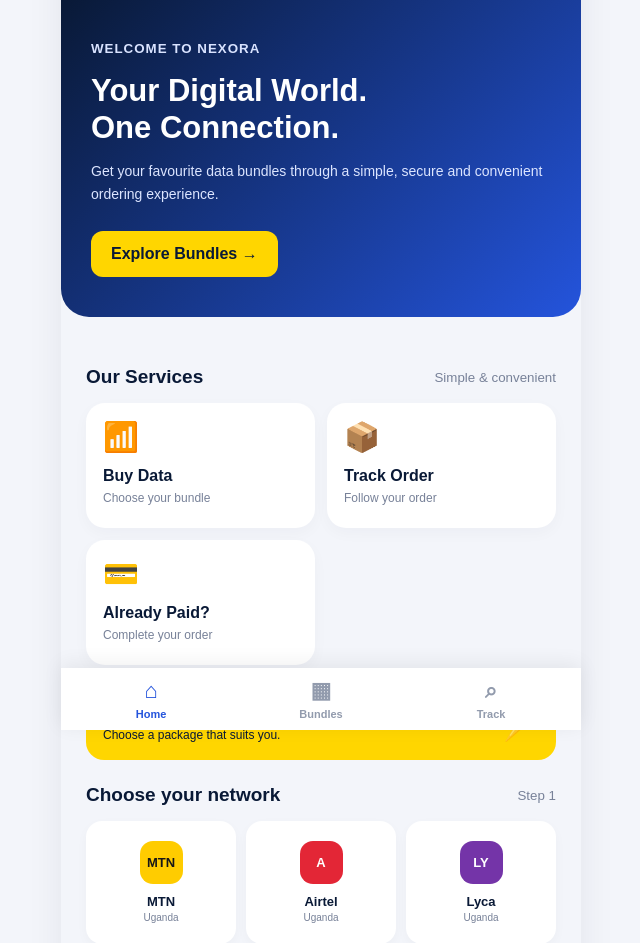
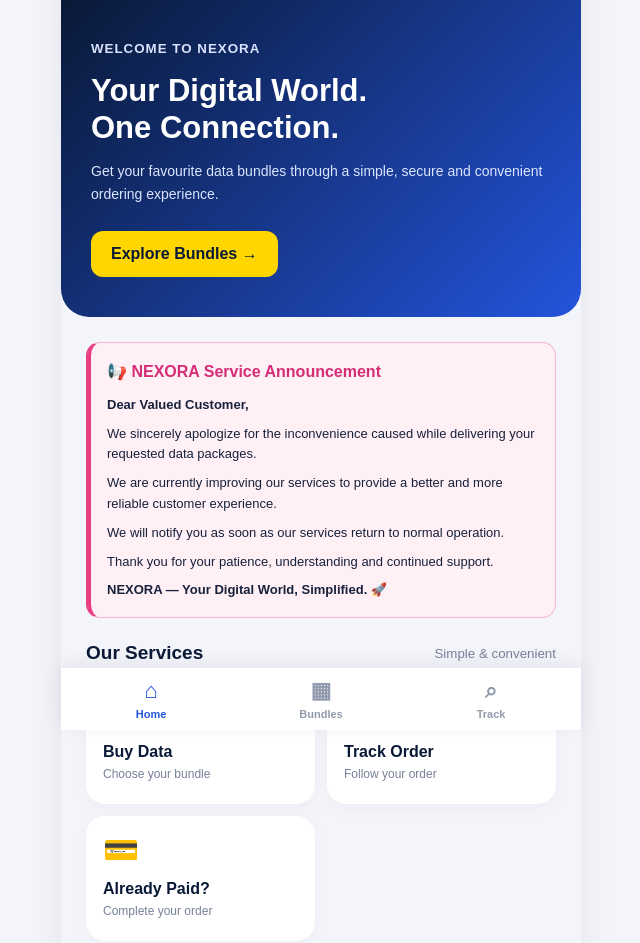
Before and after one commit to mosesksoftware-cyber/NEXORA, a Flask app: page / in a window 1280 px wide. Shown: the part 70-1013 px from the top of the page, without its empty margins (319-959 px from the left). Run offline with Flask 3, Linux system fonts and the light colour scheme; parts of the project's set-up code (start-up, migrations or seed data) failed here and were passed over.

Commit message:
Update index.html

```diff
--- a/templates/index.html
+++ b/templates/index.html
@@ -61,6 +61,25 @@ button,a {-webkit-tap-highlight-color:transparent}
 .promo h3 {margin:0 0 5px;font-size:17px}
 .promo p {margin:0;font-size:12px}
 .promo-icon {font-size:35px}
+.service-announcement {
+    background:#fff0f6;
+    border:1px solid #f3b6d0;
+    border-left:5px solid #e83e83;
+    color:#17213b;
+    padding:16px;
+    border-radius:14px;
+    margin:0 0 22px;
+    line-height:1.6;
+    font-size:13px;
+}
+.service-announcement h3 {
+    color:#d52d76;
+    margin:0 0 10px;
+    font-size:16px;
+}
+.service-announcement p {
+    margin:8px 0;
+}
 .network-grid {display:grid;grid-template-columns:repeat(3,1fr);gap:10px}
 .network-card {background:white;border:2px solid transparent;border-radius:16px;padding:18px 5px;text-align:center;cursor:pointer;box-shadow:0 4px 12px #00000008;color:var(--navy)}
 .network-card.selected {border-color:var(--blue);background:#eaf0ff}
@@ -144,6 +163,17 @@ footer p {color:#c8d3e9;font-size:12px;line-height:1.7}
 </section>
 
 <main class="content">
+
+<div class="service-announcement" role="status" aria-label="NEXORA service announcement">
+    <h3>📢 NEXORA Service Announcement</h3>
+    <p><strong>Dear Valued Customer,</strong></p>
+    <p>We sincerely apologize for the inconvenience caused while delivering your requested data packages.</p>
+    <p>We are currently improving our services to provide a better and more reliable customer experience.</p>
+    <p>We will notify you as soon as our services return to normal operation.</p>
+    <p>Thank you for your patience, understanding and continued support.</p>
+    <strong>NEXORA — Your Digital World, Simplified. 🚀</strong>
+</div>
+
 <div class="section-heading">
     <h2>Our Services</h2>
     <small>Simple & convenient</small>
```
